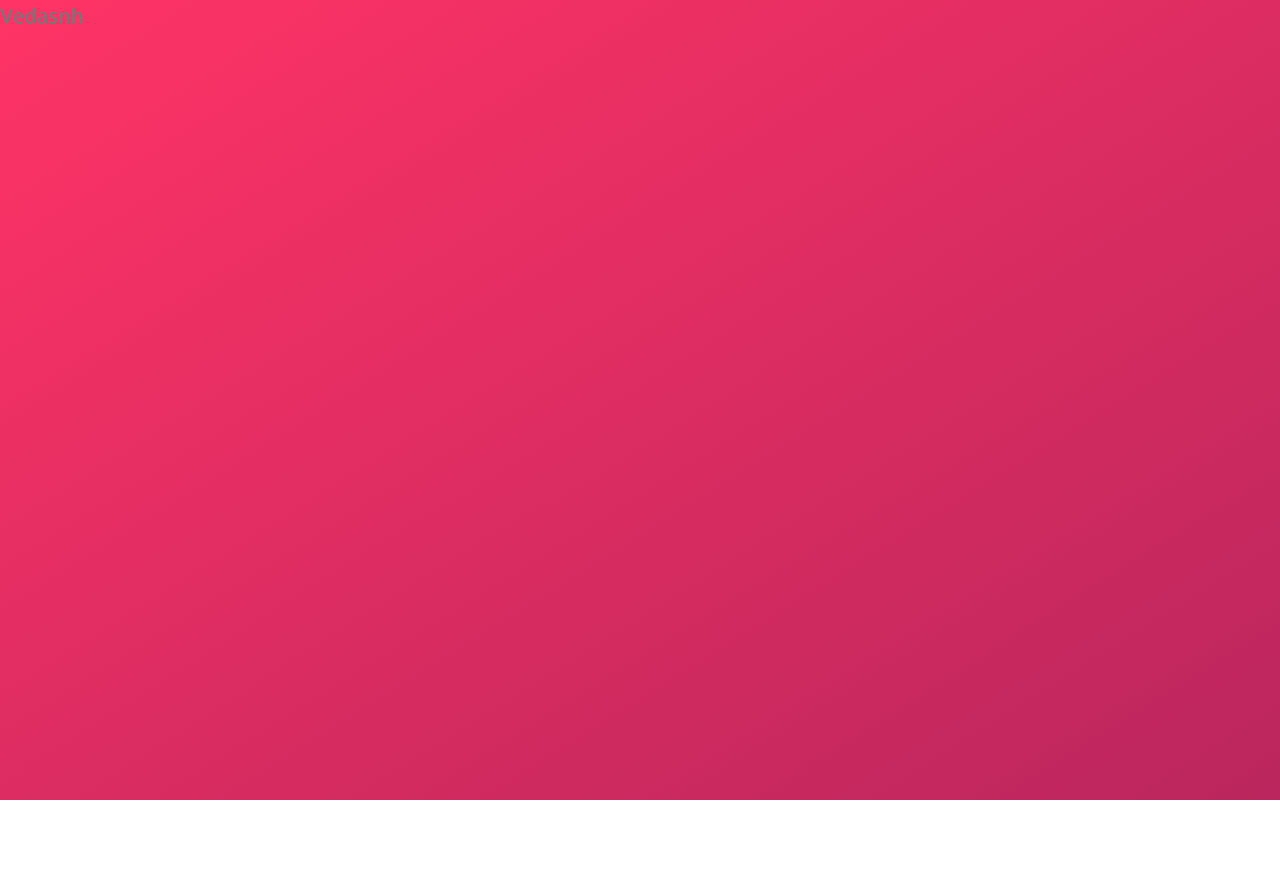
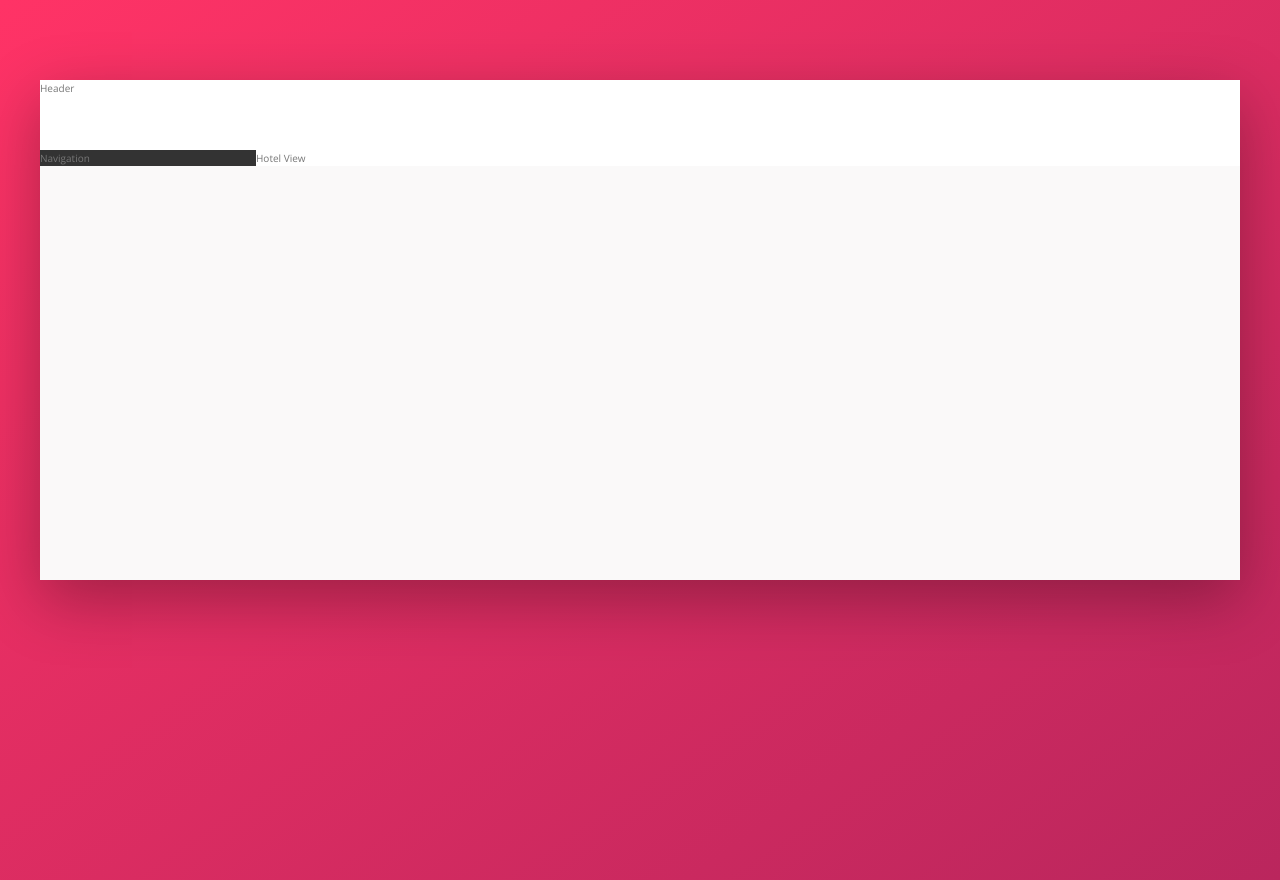
Before and after one commit to vedascript/trillo, a website: page index.html in a window 1280 px wide. Before the commit the page ends 800 px from the top, so only its background shows below. Drawn offline with nearby package versions, Linux system fonts and the light colour scheme.

Commit message:
site layout

```diff
--- a/index.html
+++ b/index.html
@@ -14,6 +14,18 @@
     <title>trillo &mdash; Your all-in-one booking app</title>
   </head>
   <body>
-    <h1 class="name">Vedasnh</h1>
+    <div class='container'>
+      <header class='header'>
+        Header
+      </header>
+      <div class='content'>
+        <nav class='sidebar'>
+          Navigation
+        </nav>
+        <main class='hotel-view'>
+           Hotel View
+        </main>
+      </div>
+    </div>
   </body>
 </html>
--- a/sass/_base.scss
+++ b/sass/_base.scss
@@ -24,6 +24,8 @@
   --color-grey-dark-1: #333;
   --color-grey-dark-2: #777;
   --color-grey-dark-3: #999;
+
+  --shadow-dark: 0 2rem 6rem rgba(0, 0, 0, 0.3);
 }
 * {
   margin: 0;
--- a/sass/_layout.scss
+++ b/sass/_layout.scss
@@ -0,0 +1,27 @@
+.container {
+  max-width: 120rem;
+  margin: 8rem auto;
+  background-color: var(--color-grey-light-1);
+  box-shadow: var(--shadow-dark);
+  min-height: 50rem;
+}
+
+.header {
+  height: 7rem;
+  background-color: #fff;
+  border-bottom: var(--color-grey-light-2);
+}
+
+.content {
+  display: flex;
+}
+
+.sidebar {
+  background-color: var(--color-grey-dark-1);
+  flex: 0 0 18%;
+}
+
+.hotel-view {
+  background-color: #fff;
+  flex: 1;
+}
```
Also changed, not shown: css/style.css.
